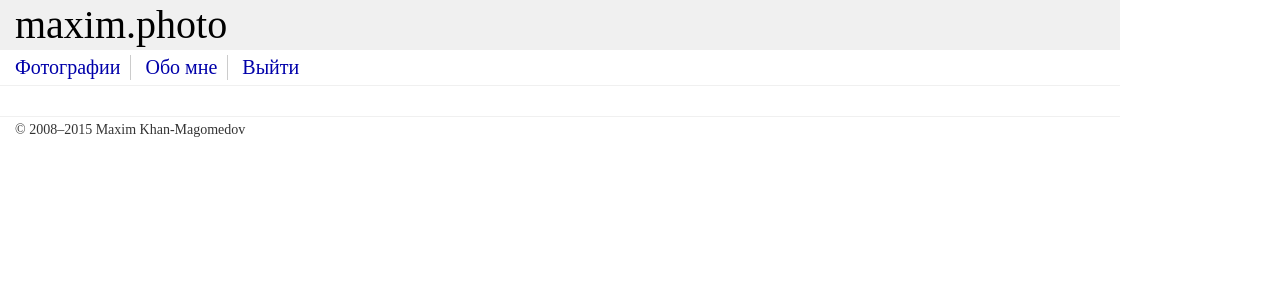
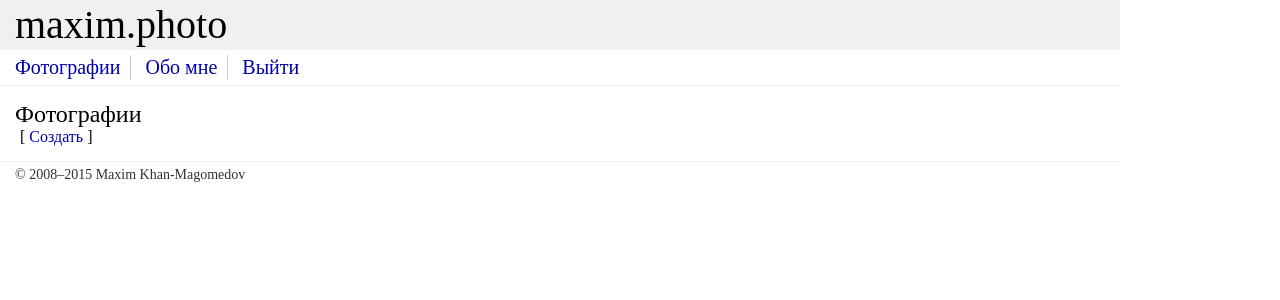
Before and after one commit to ozgg/maxim.photo, a Rails app: page /photos in a window 1280 px wide. Shown: the top 300 px of the page. Run offline with Rails 7, Linux system fonts and the light colour scheme; a user stored in the database is signed in; tables that the repository leaves empty hold one stand-in row (values such as "Sample post"); style sheets or scripts are compiled from the project's sources; some libraries are stand-ins or nearby versions.

Commit message:
Index page for photos

```diff
--- a/app/assets/stylesheets/layout.css.scss
+++ b/app/assets/stylesheets/layout.css.scss
@@ -71,3 +71,33 @@
 #main {
   padding: 15px;
 }
+
+div.notice {
+  margin: 15px;
+  padding: 15px;
+  border: solid #f0f0f0 1px;
+  background: #F7F7F7;
+  text-align: center;
+}
+
+nav.actions {
+  ul {
+    margin: 0;
+    padding: 0;
+
+    li {
+      list-style: none;
+      display: inline-block;
+      margin: 0;
+      padding: 0 5px;
+
+      &:before {
+        content: '[ ';
+      }
+
+      &:after {
+        content: ' ]';
+      }
+    }
+  }
+}
--- a/app/views/layouts/application.html.erb
+++ b/app/views/layouts/application.html.erb
@@ -3,7 +3,7 @@
 <head>
   <meta charset="UTF-8" />
   <title><%= yield :meta_title %> :: maxim.photo</title>
-  <%= stylesheet_link_tag    'application', media: 'all' %>
+  <%= stylesheet_link_tag 'application', media: 'all' %>
   <%= javascript_include_tag 'application' %>
   <%= csrf_meta_tags %>
 </head>
@@ -11,7 +11,7 @@
 <%= render 'layouts/header' %>
 
 <% if flash[:notice] %>
-<div class="notice"><%= flash[:notice] %></div>
+    <div class="notice"><%= flash[:notice] %></div>
 <% end %>
 
 <div id="main" role="main">
--- a/app/views/photos/index.html.erb
+++ b/app/views/photos/index.html.erb
@@ -0,0 +1,22 @@
+<% content_for :meta_title, t('.title', page: current_page) %>
+
+<article class="photos">
+  <h1><%= t('.header') %></h1>
+  <% if current_user %>
+      <nav class="actions">
+        <ul>
+          <li><%= link_to t(:create), new_photo_path %></li>
+        </ul>
+      </nav>
+  <% end %>
+
+  <% if @collection.any? %>
+      <% @collection.each do |entity| %>
+        <%= render partial: 'photos/preview', locals: { photo: entity } %>
+      <% end %>
+  <% else %>
+      <%= render 'shared/nothing_found' %>
+  <% end %>
+
+  <%= paginate @collection %>
+</article>
--- /dev/null
+++ b/app/views/shared/_nothing_found.html.erb
@@ -0,0 +1 @@
+<div class="notice"><%= t(:nothing_found) %></div>
```
Also changed, not shown: app/views/shared/_errors_list.html.erb (added, +11 -0 lines).
